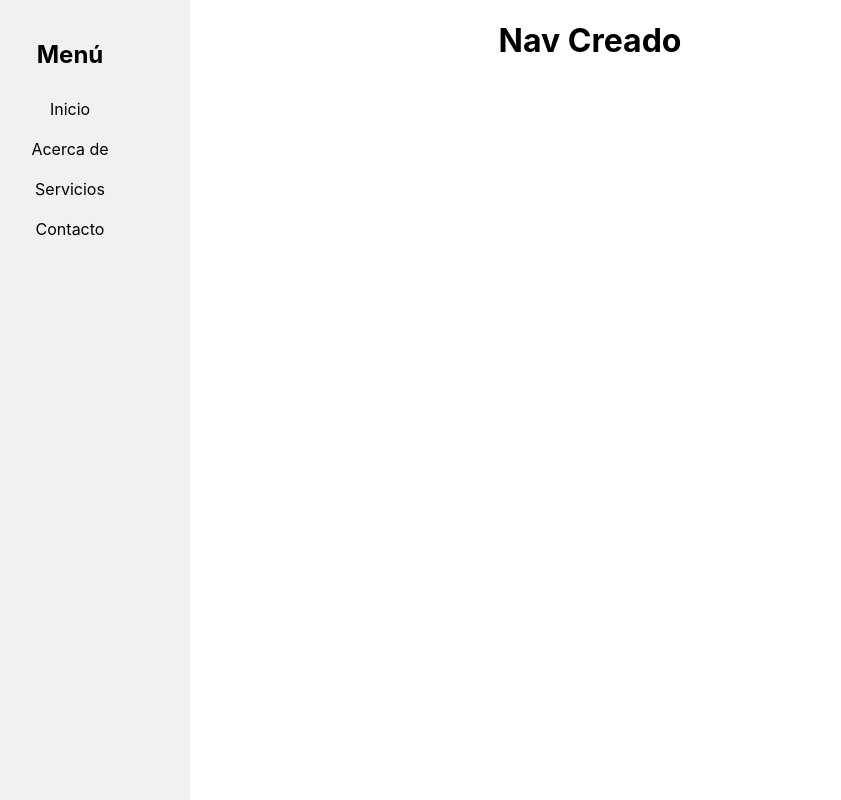
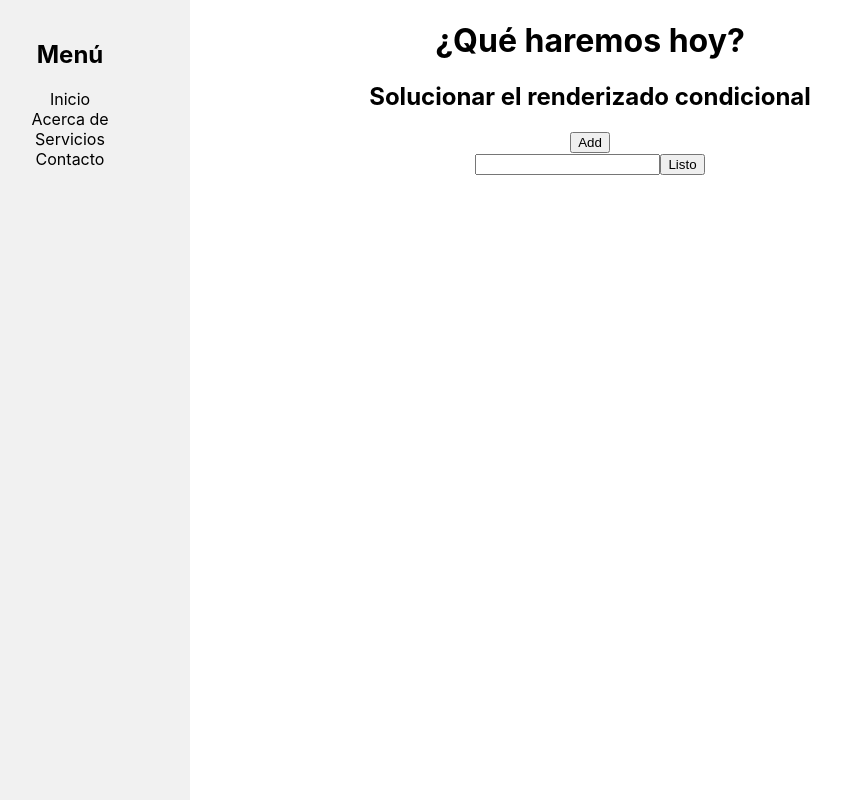
Before and after one commit to JulioTheCoder/myTodoApp, a React (Create React App) app in the folder todo/: page / in a window 1280 px wide. Shown: the whole page, without its empty margins (50-891 px from the left). Built offline with nearby package versions, Linux system fonts and the light colour scheme.

Commit message:
Formulario addTodo Añadido, trabajar (Renderizado condicional)

```diff
--- a/todo/src/App.js
+++ b/todo/src/App.js
@@ -1,6 +1,6 @@
-import './App.css';
+import "./App.css"
 import Home from './Components/Home';
-import Nav from './Components/Nav';
+//import Nav from './Components/Nav';
 function App() {
   return (
     <div className="App">
--- /dev/null
+++ b/todo/src/Components/FormToDo.jsx
@@ -0,0 +1,12 @@
+import React from "react";
+
+export default function FormToDo({addToDo}) {
+  return(
+    <div>
+      <form>
+        <input type={"text"}></input>
+        <button>Listo</button>
+      </form>
+    </div>
+  )
+}
--- a/todo/src/Components/Home.jsx
+++ b/todo/src/Components/Home.jsx
@@ -1,12 +1,33 @@
 import React from "react";
 import Nav from "./Nav";
 import Sidebar from "./SideBar";
+import FormToDo from "./FormToDo";
+import Todos from "./Todos";
 
 export default function Home () {
+
+  let listToDo = ["Solucionar el renderizado condicional"];
+  let auxAdder = true;
+
+  function adder(e) {
+    e.preventDefault();
+    auxAdder?auxAdder = false: auxAdder = true;
+    console.log("Ay parce, tienes: " + auxAdder);
+  }
+
+  function addToDo (value){
+    listToDo.push (value)
+  }
+
   return(
     <div className="home">
       <Nav/>
       <Sidebar/>
+      <Todos listToDo={listToDo}/>
+      <button onClick={e =>adder(e)}>Add</button>
+      {
+        auxAdder && <FormToDo addToDo={addToDo}/>
+      }
     </div>
   )
 }
--- a/todo/src/Components/Nav.jsx
+++ b/todo/src/Components/Nav.jsx
@@ -3,7 +3,7 @@ import React from "react"
 export default function Nav(){
   return(
     <div className="Nav">
-      <h1>Nav Creado</h1>
+      <h1>¿Qué haremos hoy?</h1>
     </div>
   )
 }
--- a/todo/src/Components/SideBar.jsx
+++ b/todo/src/Components/SideBar.jsx
@@ -6,10 +6,10 @@ const Sidebar = () => {
     <div className="sidebar">
       <h2>Menú</h2>
       <ul>
-        <li><a href="#">Inicio</a></li>
-        <li><a href="#">Acerca de</a></li>
-        <li><a href="#">Servicios</a></li>
-        <li><a href="#">Contacto</a></li>
+        <li><a href="/">Inicio</a></li>
+        <li><a href="/">Acerca de</a></li>
+        <li><a href="/">Servicios</a></li>
+        <li><a href="/">Contacto</a></li>
       </ul>
     </div>
   );
--- a/todo/src/Components/Sidebar.css
+++ b/todo/src/Components/Sidebar.css
@@ -19,7 +19,7 @@
 }
 
 .sidebar li a {
-  display: block;
+  display: inline;
   padding: 10px;
   color: #000;
   text-decoration: none;
--- /dev/null
+++ b/todo/src/Components/Todos.jsx
@@ -0,0 +1,15 @@
+import React from "react";
+
+export default function Todos({ listToDo }) {
+  let list = [...listToDo]
+  return (
+    <div className="todos">
+      {list=list.map((t, i) =>
+          <div key={i}>
+            <h2>{t}</h2>
+          </div>
+      )
+      }
+    </div>
+  );
+}
--- a/todo/src/index.css
+++ b/todo/src/index.css
@@ -11,3 +11,7 @@ code {
   font-family: source-code-pro, Menlo, Monaco, Consolas, 'Courier New',
     monospace;
 }
+
+h1{
+  color: black;
+}
```
